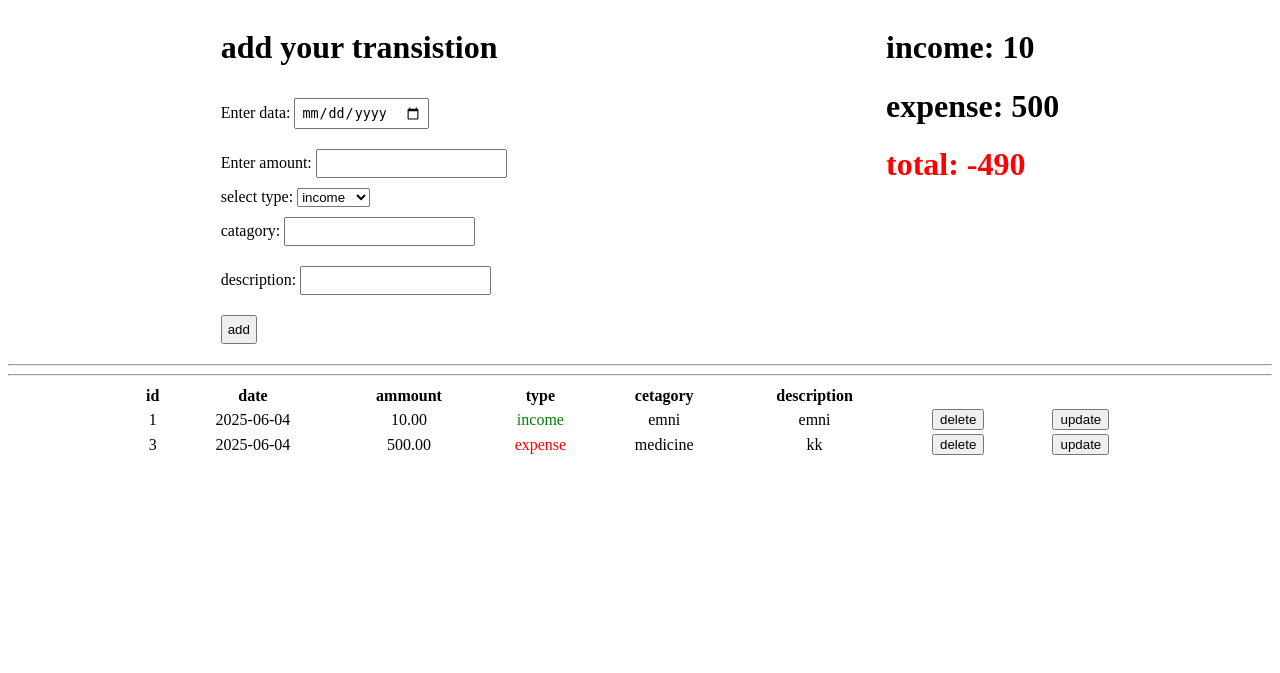
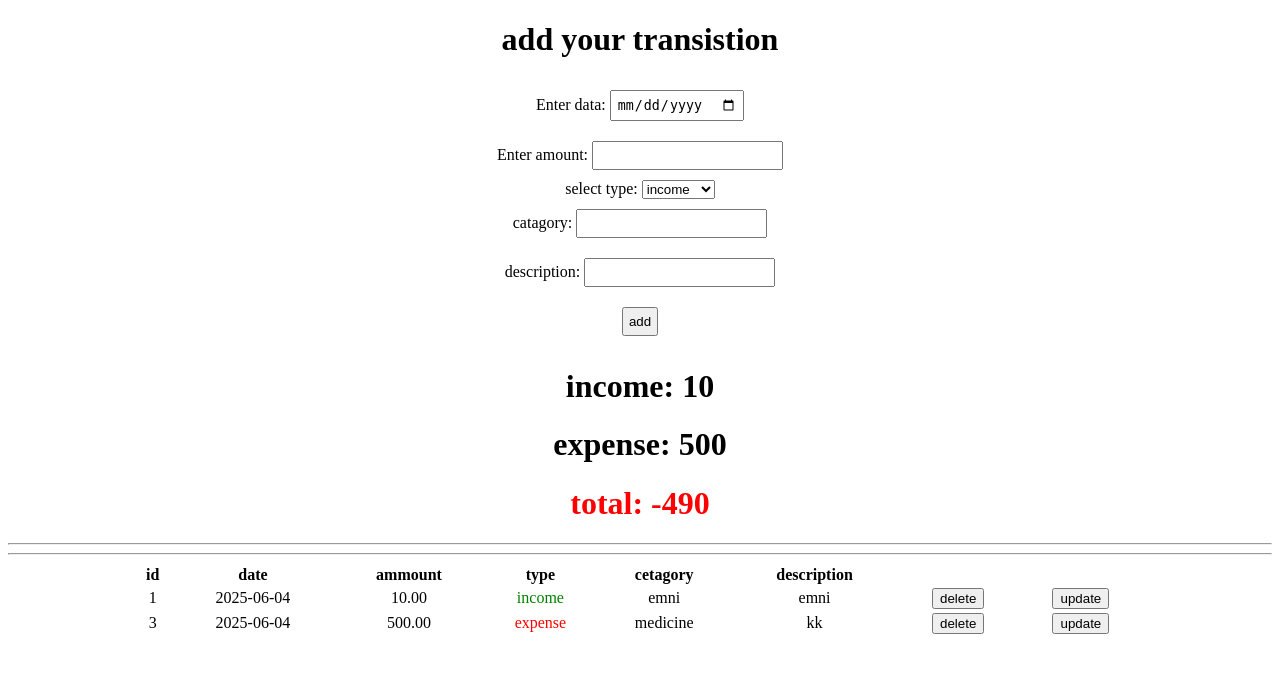
Before and after one commit to Biswajit-kar-28291/transition-trackers, a Flask app: page / in a window 1280 px wide. Shown: the top 673 px of the page. Run offline with Flask 3, Linux system fonts and the light colour scheme.

Commit message:
Update a.html

```diff
--- a/templates/a.html
+++ b/templates/a.html
@@ -22,8 +22,8 @@
     </style>
 </head>
 <body>
-    <div style="display: flex;gap: 30%; justify-content: center; margin-bottom: 10px;">
-    <div>
+    <div style="text-align: center;">
+
     <h1>add your transistion</h1>
 
     <form action="{{url_for('index')}}" method="post">
@@ -37,8 +37,6 @@
         description: <input type="text" name="desc"><br>
         <input type="submit" value="add">
     </form>
-    </div>
-    <div>
         <h1>income: {{income}}</h1>
     <h1>expense: {{expanse}}</h1>
     {% if total <=0 %}
@@ -46,7 +44,6 @@
     {%else%}
     <h1>total: {{total}}</h1>
     {% endif %}
-    </div>
     </div><hr><hr>
 
     <table>
```
